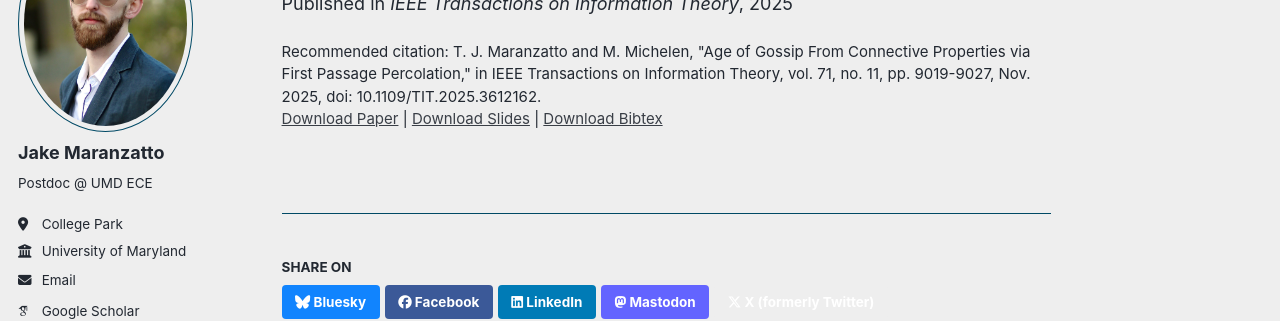
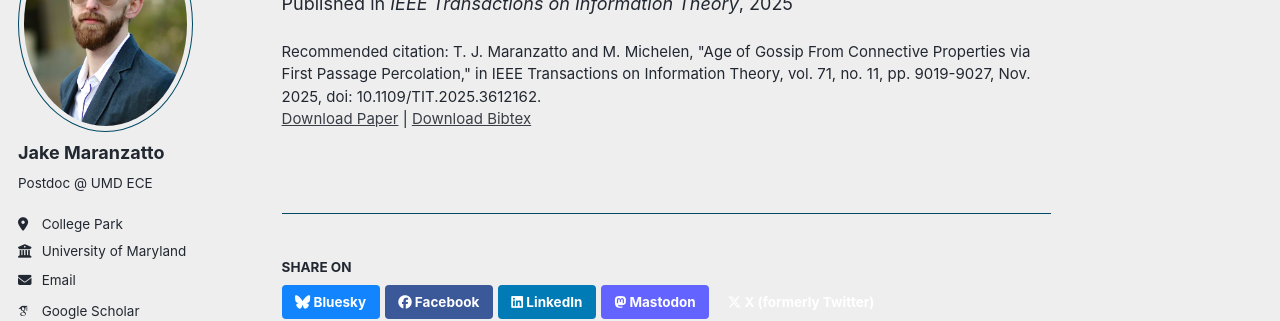
Before and after one commit to TMaranzatto/TMaranzatto.github.io, a Jekyll site: the page built from _publications/Age-of-Gossip-From-Connective-Properties-via-First-Passage-Percolation.md, in a window 1280 px wide and 998 px high. Shown: the part 183-504 px from the top of the window. Built offline with Jekyll 4.4.1, drawn with Linux system fonts in a browser that asks for light colours; some web fonts are replaced; a script that is not in the unit is left out.

```diff
--- a/_publications/Age-of-Gossip-From-Connective-Properties-via-First-Passage-Percolation.md
+++ b/_publications/Age-of-Gossip-From-Connective-Properties-via-First-Passage-Percolation.md
@@ -6,8 +6,9 @@ permalink: /publication/2025-09-24-connective
 excerpt: 'This paper connects AoI in Poisson gossip networks to FPP.  A number of open problems are resolved. Joint with Marcus Michelen.'
 date: 2025-09-24
 venue: 'IEEE Transactions on Information Theory'
-slidesurl: ''
+slidesurl:
 paperurl: 'https://tmaranzatto.github.io/files/connective.pdf'
 bibtexurl: 'https://tmaranzatto.github.io/files/connective.bib'
 citation: 'T. J. Maranzatto and M. Michelen, "Age of Gossip From Connective Properties via First Passage Percolation," in IEEE Transactions on Information Theory, vol. 71, no. 11, pp. 9019-9027, Nov. 2025, doi: 10.1109/TIT.2025.3612162.'
+
 ---
```
